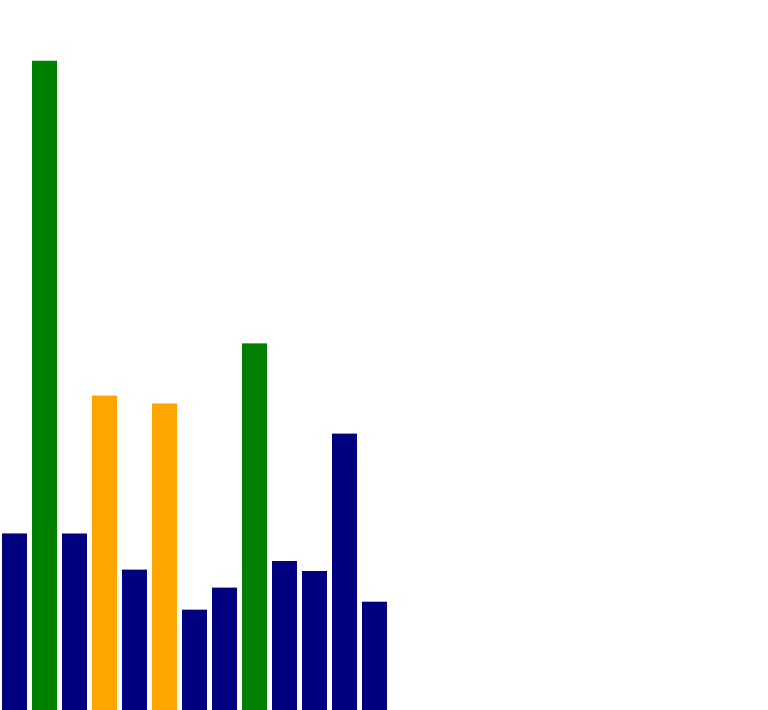
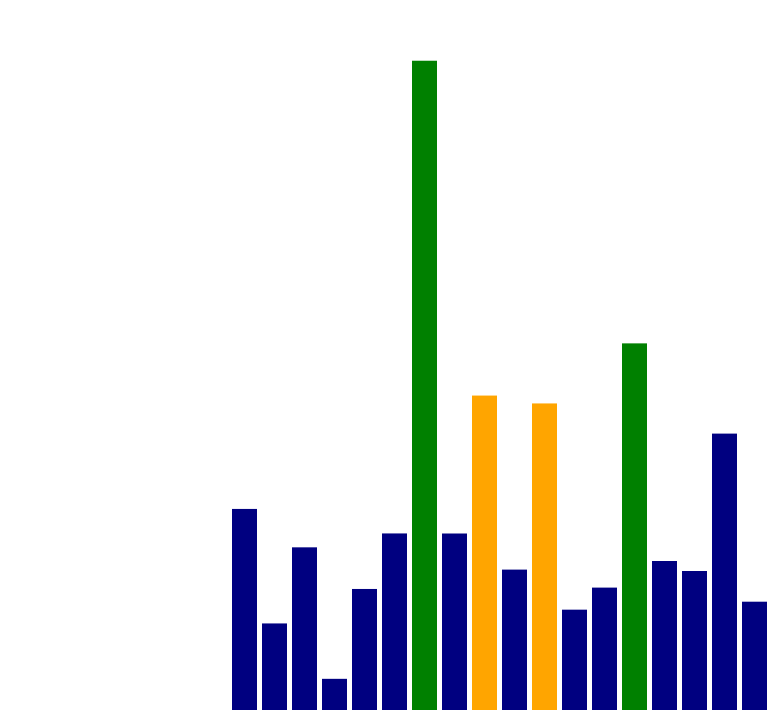
Before and after one commit to merestrickland/D3-BarChart, a plain HTML site: page index.html in a window 1280 px wide. Shown: the part 298-1008 px from the top of the page, without its empty margins (156-924 px from the left). Drawn offline with nearby package versions, Linux system fonts and the light colour scheme.

Commit message:
corrected css positioning

```diff
--- a/main.js
+++ b/main.js
@@ -7,6 +7,7 @@ let svg = d3.select("#container")
                   .append("svg")
                   .attr("width", w)
                   .attr("height", h)
+                  .attr("class", "svg")
 
   svg.selectAll("rect")
     .data(thisMonthsSteps)
--- a/style.css
+++ b/style.css
@@ -1,6 +1,14 @@
-.container{
+
+
+
+#container{
   display: flex;
   height: 100vh;
   width: 100vw;
+  justify-content: flex-end;
+}
+
+svg{
+  display: flex;
   justify-content: center;
 }
```
